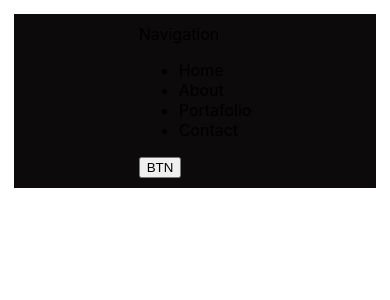
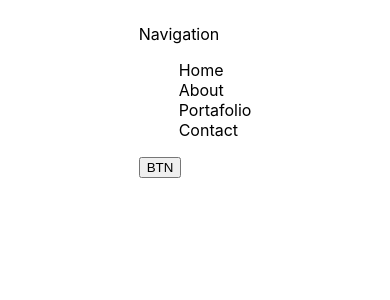
Before and after one commit to barbaroreyes/transapp, a React (Create React App) app: page / in a window 390 px wide. Shown: the top 300 px of the page. Built offline with nearby package versions, Linux system fonts and the light colour scheme.

Commit message:
update-color

```diff
--- a/src/App.css
+++ b/src/App.css
@@ -1,7 +1,12 @@
+*{
+  list-style: none;
+}
+
 .App {
   border: 10px solid #fff;
 
 }
+
 /* .home{
   display: flex;
   justify-content: center;
@@ -69,7 +74,7 @@
   } */
 
   .home{
-    background-color: rgb(12, 10, 10);
+    /* background-color: rgb(12, 10, 10); */
     display: flex;
     justify-content: center;
     flex-direction: column;
```
